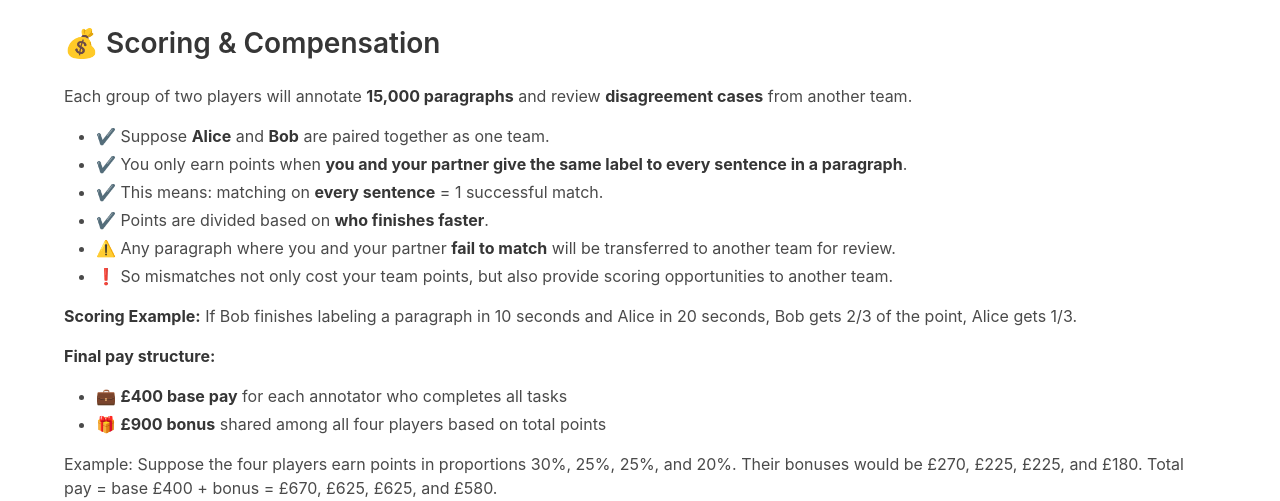
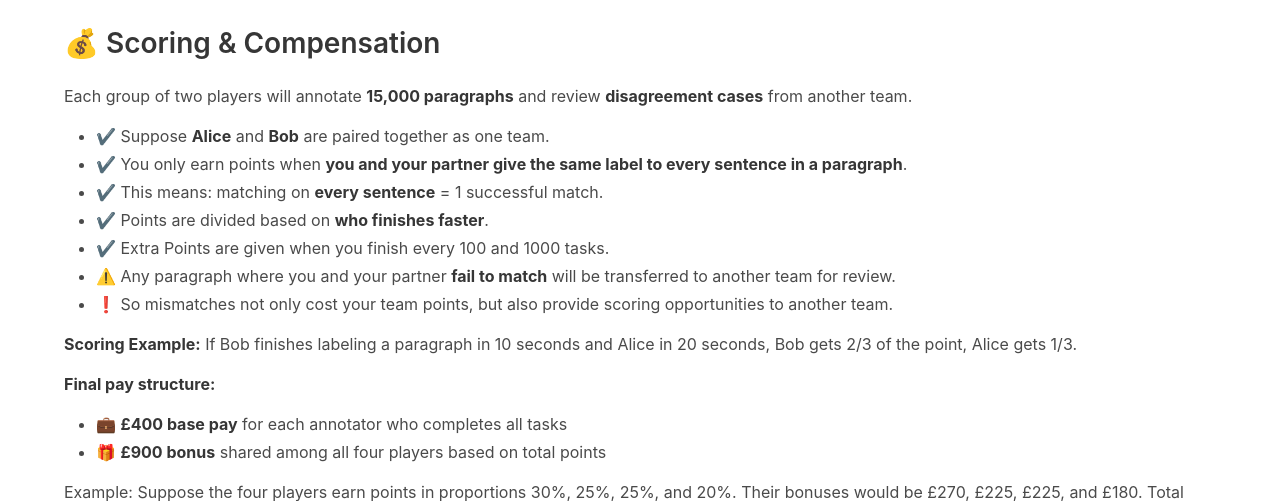
Before and after one commit to zzp-coder/GPR_Game, a Flask app: page /how-to-play in a window 1280 px wide. Shown: the part 1346-1847 px from the top of the page. Run offline with Flask 3, Linux system fonts and the light colour scheme.

Commit message:
add extra points description

```diff
--- a/templates/how_to_play.html
+++ b/templates/how_to_play.html
@@ -78,6 +78,7 @@
         <li>✔️ You only earn points when <strong>you and your partner give the same label to every sentence in a paragraph</strong>.</li>
         <li>✔️ This means: matching on <strong>every sentence</strong> = 1 successful match.</li>
         <li>✔️ Points are divided based on <strong>who finishes faster</strong>.</li>
+        <li>✔️ Extra Points are given when you finish every 100 and 1000 tasks.</li>
         <li>⚠️ Any paragraph where you and your partner <strong>fail to match</strong> will be transferred to another team for review.</li>
         <li>❗ So mismatches not only cost your team points, but also provide scoring opportunities to another team.</li>
       </ul>
```
